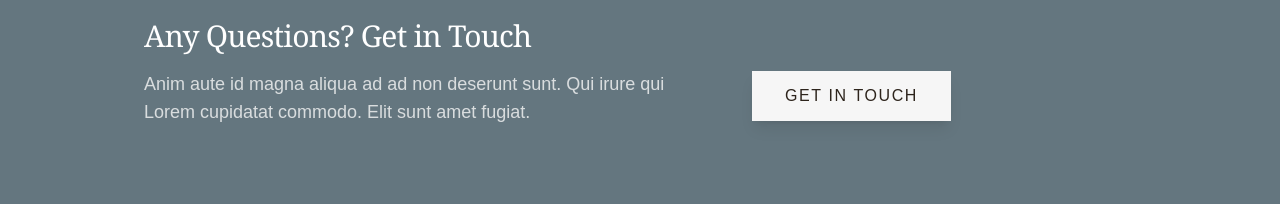
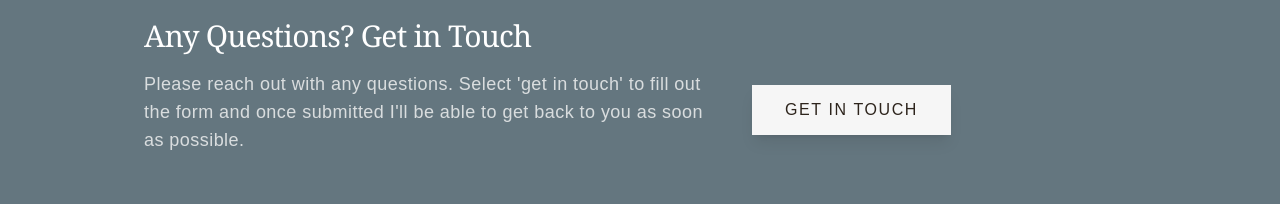
Before and after one commit to sam-xander/rachel-hancock, a Next.js app: page / in a window 1280 px wide. Shown: the part 3007-3211 px from the top of the page. Built offline with nearby package versions, Linux system fonts and the light colour scheme.

Commit message:
update contact section

```diff
--- a/components/Contact/ContactForm.tsx
+++ b/components/Contact/ContactForm.tsx
@@ -8,9 +8,10 @@ export default function ContactForm() {
           <h1 className="text-3xl tracking-tight text-white">
             Any Questions? Get in Touch
           </h1>
-          <p className="mt-4 max-w-3xl text-lg text-[#f6f6f6]/80">
-            Anim aute id magna aliqua ad ad non deserunt sunt. Qui irure qui
-            Lorem cupidatat commodo. Elit sunt amet fugiat.
+          <p className="mt-4 max-w-3xl text-lg text-[#f6f6f6]/80 tracking-wide">
+            Please reach out with any questions. Select &apos;get in touch&apos;
+            to fill out the form and once submitted I&apos;ll be able to get
+            back to you as soon as possible.
           </p>
         </div>
         <div className="mt-12 sm:w-full sm:max-w-md lg:mt-0 lg:ml-8 lg:flex-1">
```
